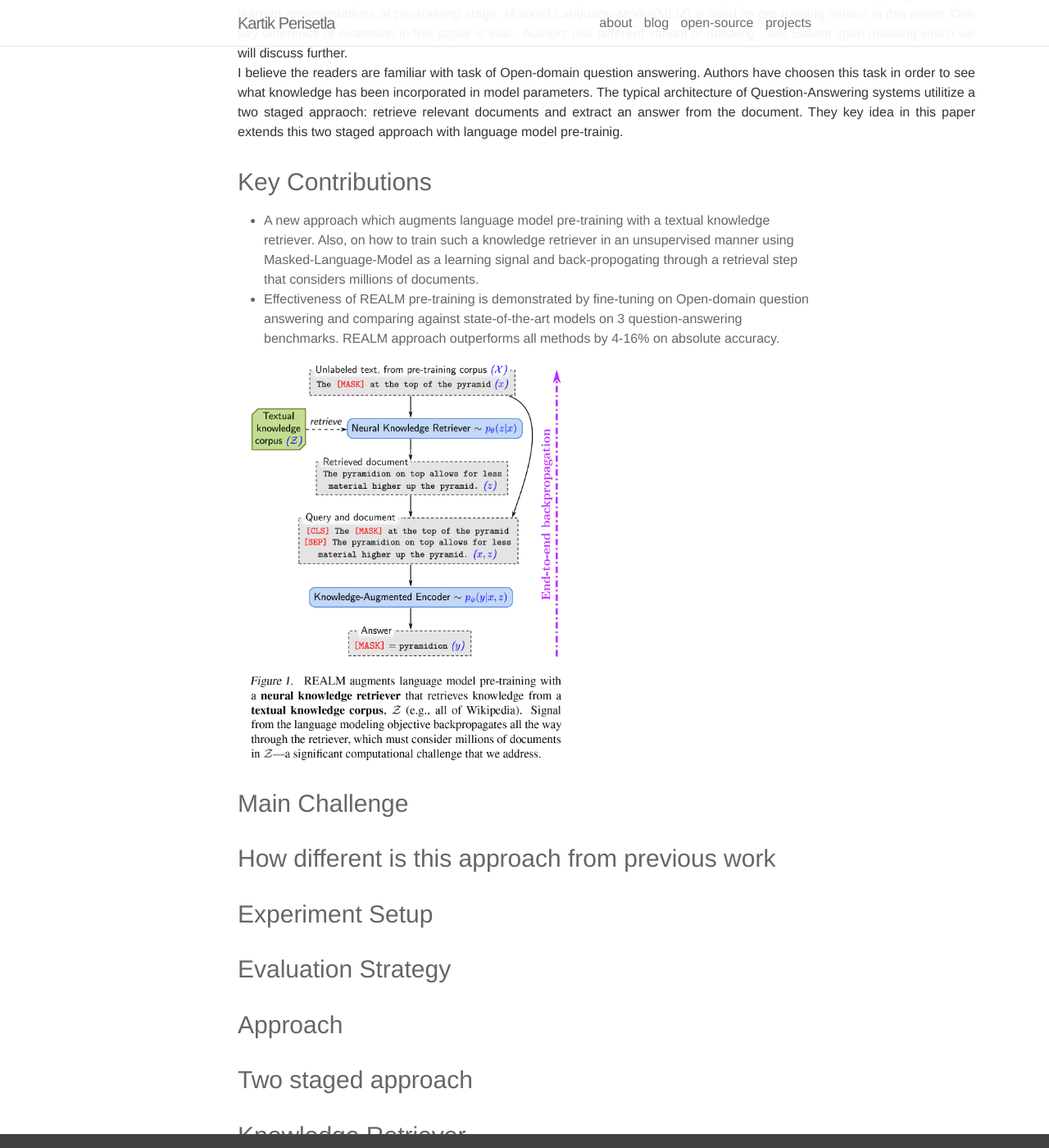
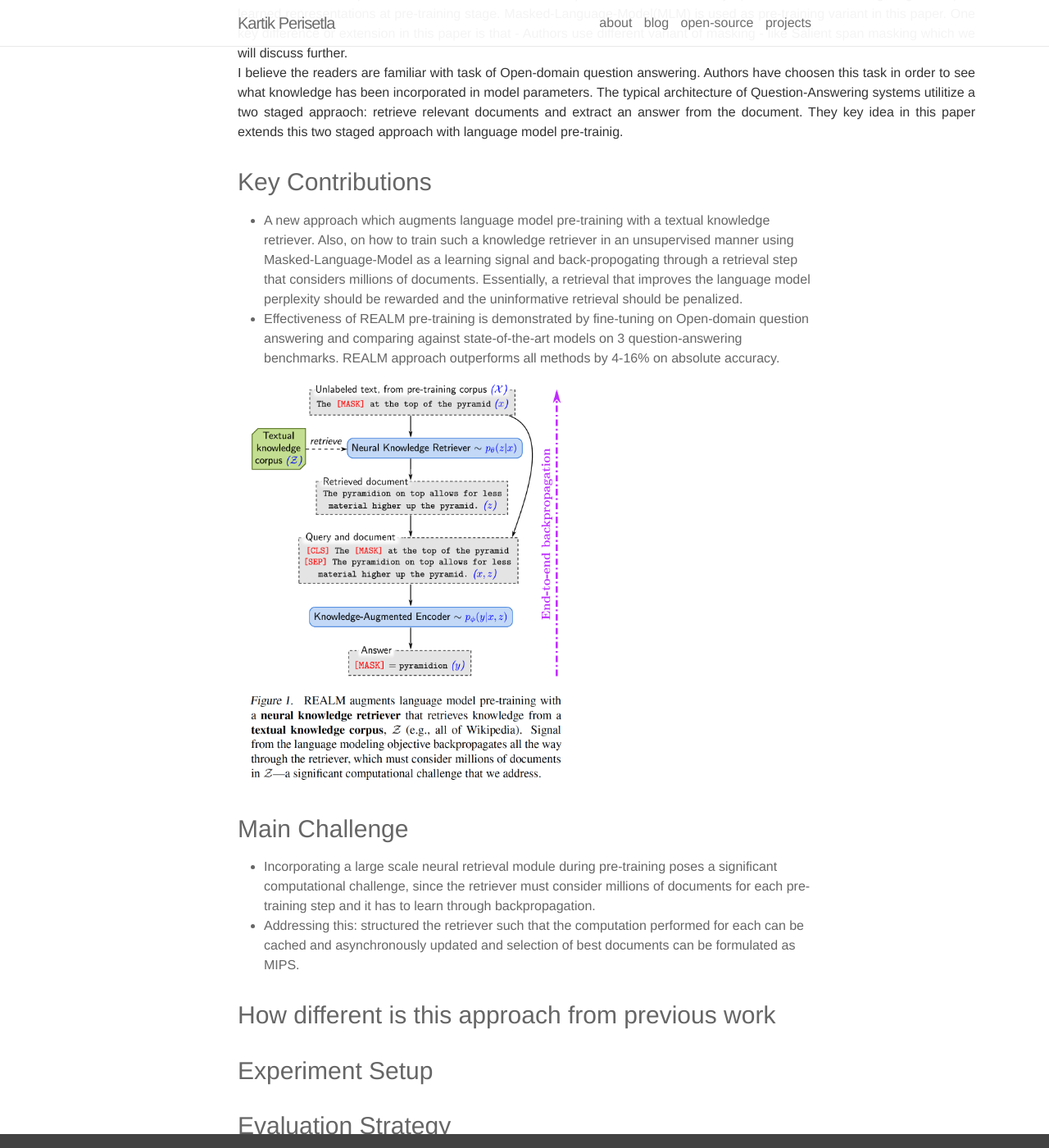
Before and after one commit to kartikperisetla/kartikperisetla.github.io, a Jekyll site: the page built from _posts/2021-02-10-retrieval-augmented-language-model-pre-training.markdown, in a window 1280 px wide and 1400 px high, scrolled down 1009 px. Shown: the whole window at 82% size. Built offline with Jekyll 4.4.1, drawn with Linux system fonts in a browser that asks for light colours; nearby versions of some CDN libraries.

Commit message:
Update 2021-02-10-retrieval-augmented-language-model-pre-training.markdown

```diff
--- a/_posts/2021-02-10-retrieval-augmented-language-model-pre-training.markdown
+++ b/_posts/2021-02-10-retrieval-augmented-language-model-pre-training.markdown
@@ -7,6 +7,14 @@ comments: true
 <!-- Mathjax Support -->
 <script type="text/javascript" async
   src="https://cdn.mathjax.org/mathjax/latest/MathJax.js?config=TeX-MML-AM_CHTML">
+</script>
+<script>
+.center {
+  display: block;
+  margin-left: auto;
+  margin-right: auto;
+  width: 50%;
+}
 </script>
 10th Feb 2021<br/>
 <b>keywords</b>: language modeling, question answering, passage retrieval, interpretable model, interpretable knowledge<br />
@@ -47,18 +55,25 @@ comments: true
 <p align="justify">
 <ul>
     <li>
-        A new approach which augments language model pre-training with a textual knowledge retriever. Also, on how to train such a knowledge retriever in an unsupervised manner using Masked-Language-Model as a learning signal and back-propogating through a retrieval step that considers millions of documents.
+        A new approach which augments language model pre-training with a textual knowledge retriever. Also, on how to train such a knowledge retriever in an unsupervised manner using Masked-Language-Model as a learning signal and back-propogating through a retrieval step that considers millions of documents. Essentially, a retrieval that improves the language model perplexity should be rewarded and the uninformative retrieval should be penalized.
     </li>
     <li>
         Effectiveness of REALM pre-training is demonstrated by fine-tuning on Open-domain question answering and comparing against state-of-the-art models on 3 question-answering benchmarks. REALM approach outperforms all methods by 4-16% on absolute accuracy.
     </li>
 </ul>
 </p>
-<img align="center" width="400px" src="{{ site.baseurl }}/assets/img/blog/realm_approach.png"/><br/>
+<img class="center" width="400px" src="{{ site.baseurl }}/assets/img/blog/realm_approach.png"/><br/>
 
 <h3>Main Challenge</h3>
 <p align="justify">
-
+<ul>
+    <li>
+        Incorporating a large scale neural retrieval module during pre-training poses a significant computational challenge, since the retriever must consider millions of documents for each pre-training step and it has to learn through backpropagation.
+    </li>
+    <li>
+        Addressing this: structured the retriever such that the computation performed for each can be cached and asynchronously updated and selection of best documents can be formulated as MIPS.
+    </li>
+</ul>
 </p>
 
 <h3>How different is this approach from previous work</h3>
```
